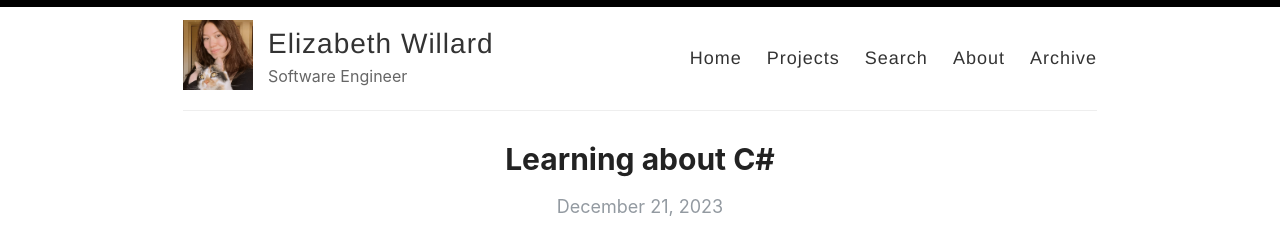
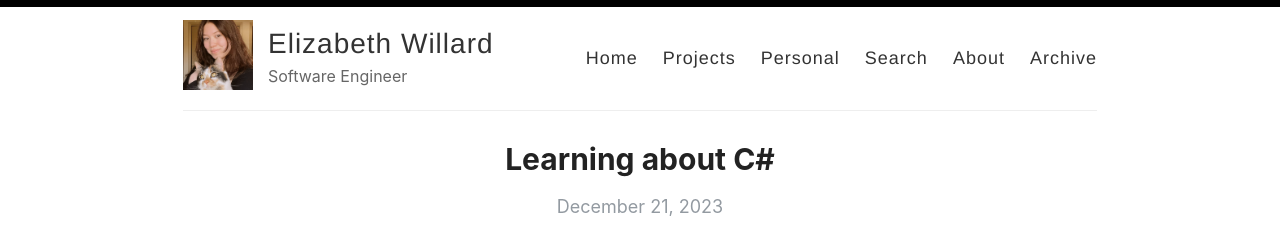
Before and after one commit to elizabethwillard/elizabethwillard.github.io, a Jekyll site: the page built from index.html, in a window 1280 px wide. Shown: the top 241 px of the page. Built offline with Jekyll 4.4.1, drawn with Linux system fonts in a browser that asks for light colours; the list of posts is cut into pages by our own code.

Commit message:
Update default.html

```diff
--- a/_layouts/default.html
+++ b/_layouts/default.html
@@ -30,6 +30,8 @@
             <nav>
               <a href="{{ site.baseurl }}/">Home</a>
               <a href="{{ site.baseurl }}/projects">Projects</a>
+              <a href="{{ site.baseurl }}/Personal">Personal</a>
+
               <a href="{{ site.baseurl }}/search">Search</a>
               <a href="{{ site.baseurl }}/about">About</a>
               <a href="{{ site.baseurl }}/archive">Archive</a>
```
